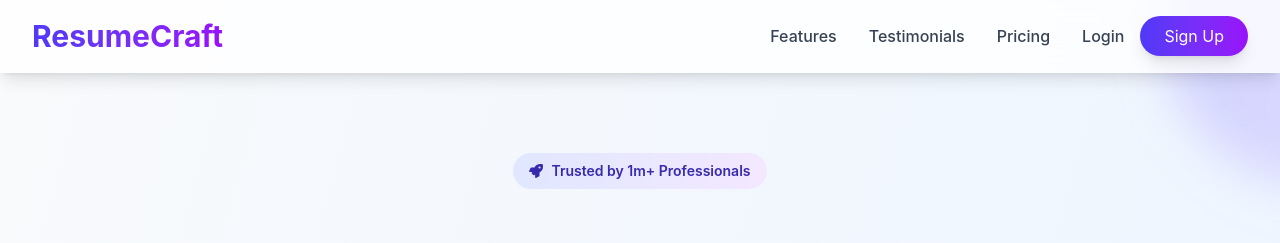
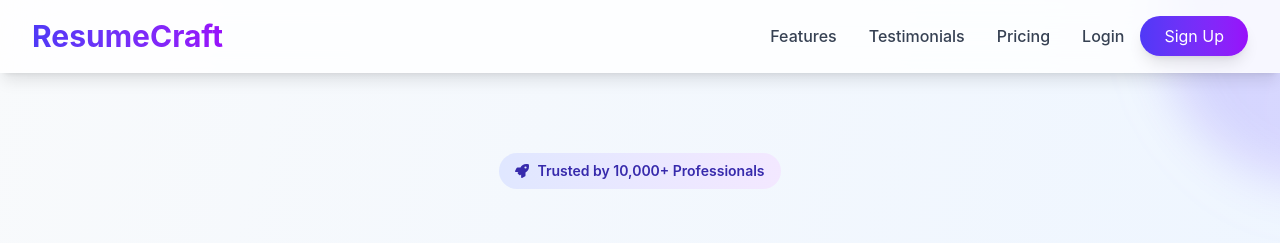
Before and after one commit to Adaobilynda1234/Resumebuilder, a React (Vite) app: page / in a window 1280 px wide. Shown: the top 243 px of the page. Built offline with nearby package versions, Linux system fonts and the light colour scheme; no server answers; what @react-pdf/renderer would draw is missing.

Commit message:
updated task

```diff
--- a/src/pages/Home.jsx
+++ b/src/pages/Home.jsx
@@ -237,7 +237,7 @@ function Home({ session }) {
         >
           <span className="inline-flex items-center px-4 py-2 rounded-full bg-gradient-to-r from-indigo-100 to-purple-100 text-indigo-800 font-semibold text-sm mb-6">
             <FaRocket className="mr-2" />
-            Trusted by 1m+ Professionals
+            Trusted by 10,000+ Professionals
           </span>
         </motion.div>
 
```
